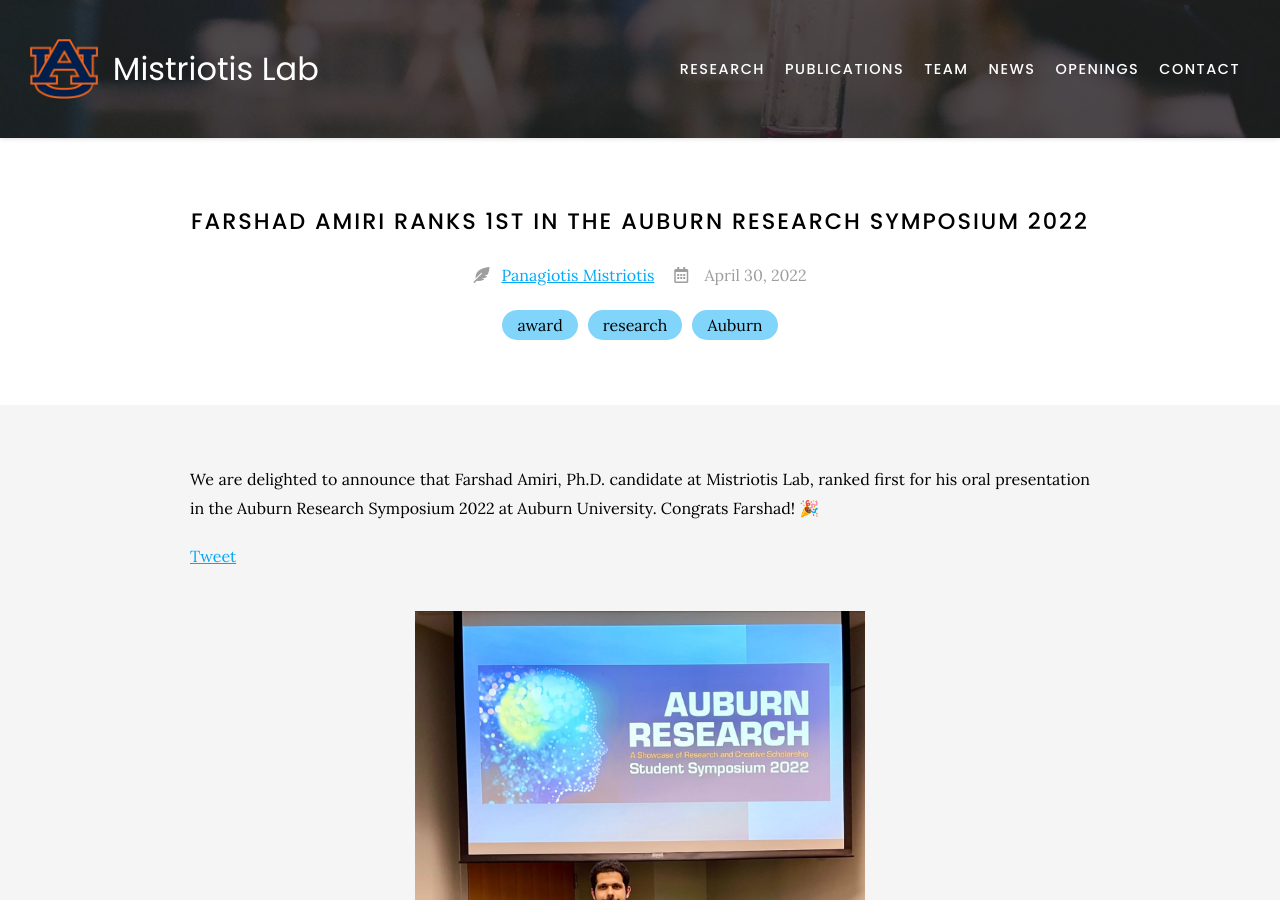
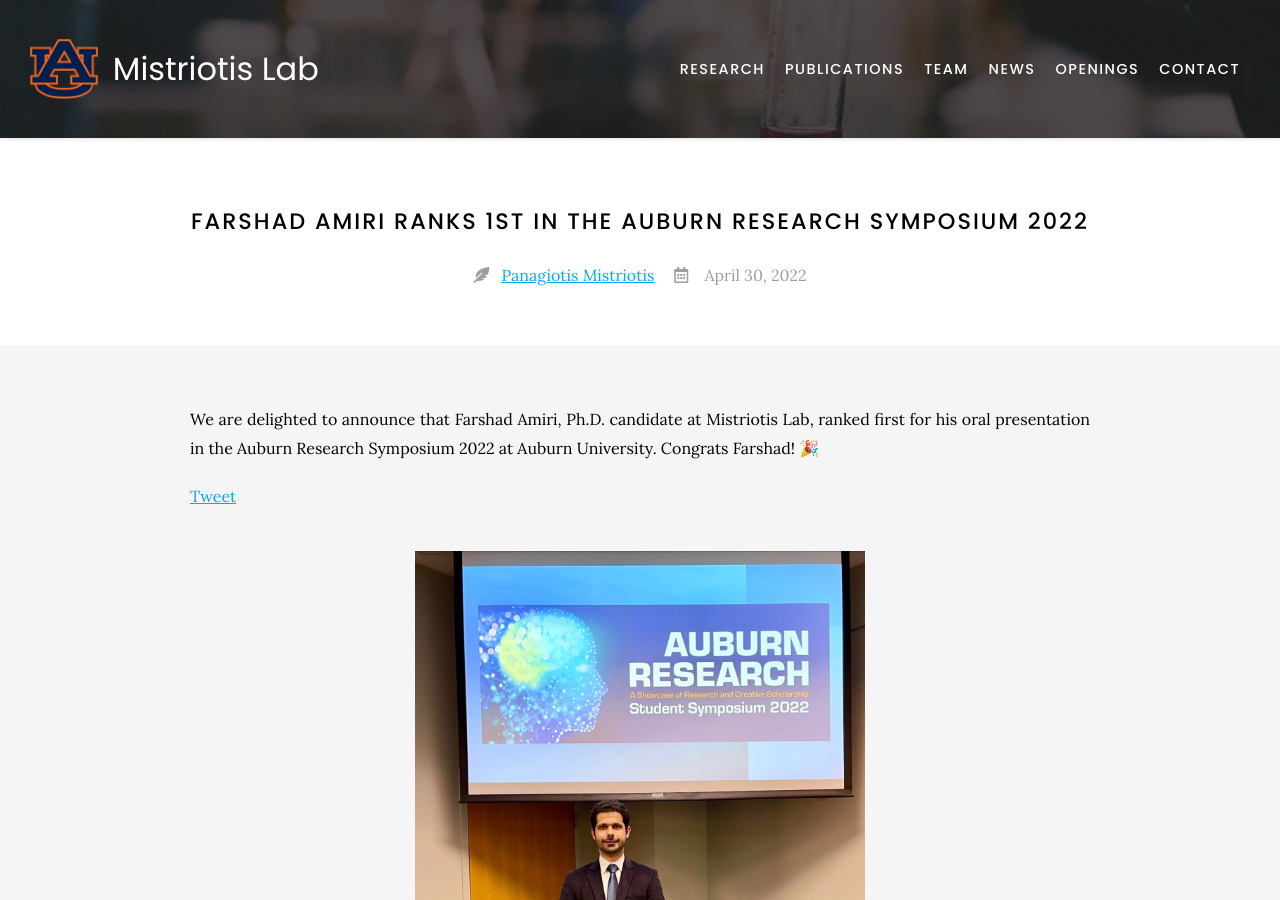
Before and after one commit to mistriotis-lab/mistriotis-lab.github.io, a Jekyll site: the page built from _posts/2022-04-30-post-4.md, in a window 1280 px wide and 900 px high. Built offline with Jekyll 4.4.1, drawn with Linux system fonts in a browser that asks for light colours; nearby versions of some CDN libraries; comment, search, counter and statistics services are not loaded.

Commit message:
Update 2022-04-30-post-4.md

```diff
--- a/_posts/2022-04-30-post-4.md
+++ b/_posts/2022-04-30-post-4.md
@@ -1,9 +1,5 @@
 ---
 title: Farshad Amiri ranks 1st in the Auburn Research Symposium 2022
-tags:
-  - award
-  - research
-  - Auburn
 image: "images/news/StudentSymposium2022.jpg"
 author: Panagiotis Mistriotis
 member: panagiotis-mistriotis
```
